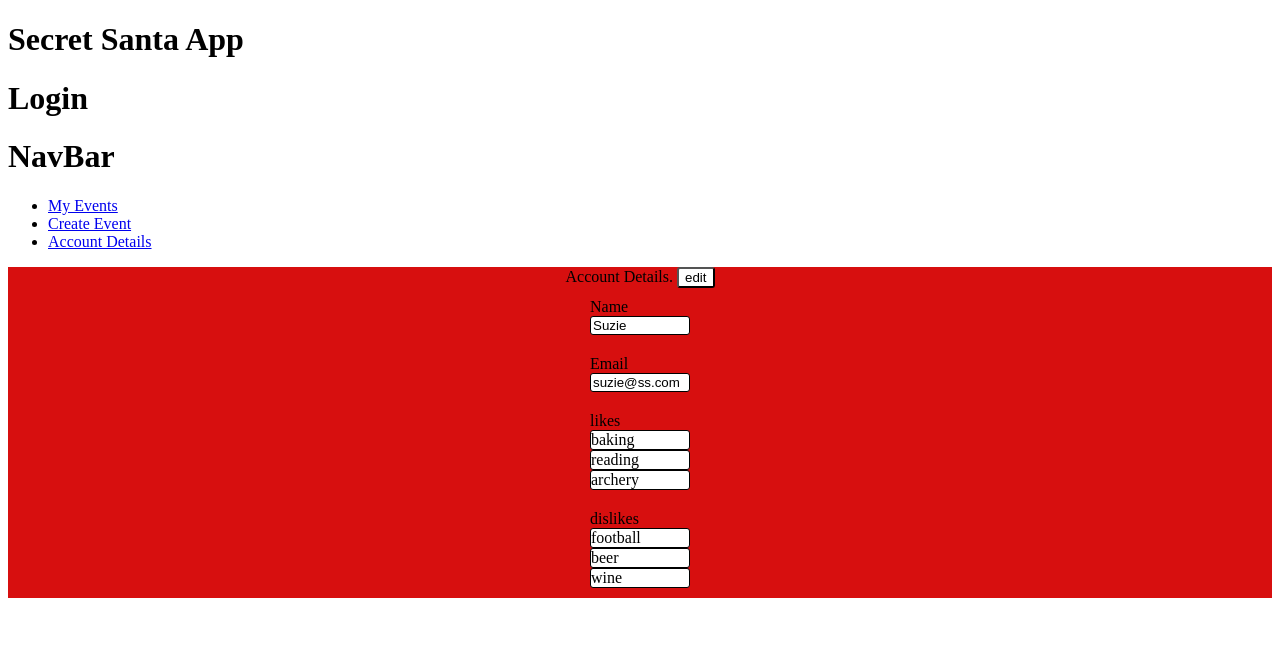
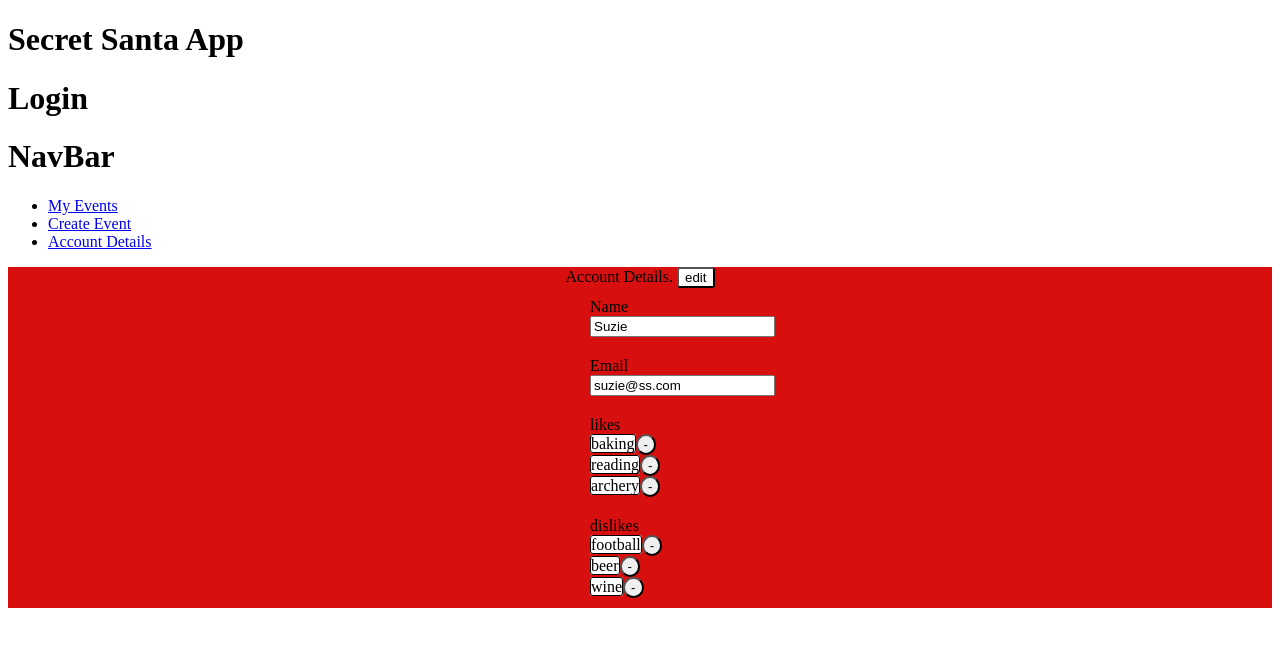
Before and after one commit to SuzBarnes/secret-santa, a React (Create React App) app: page /account-details in a window 1280 px wide. Both pictures are taken after a click on the button "edit". Shown: the top 646 px of the page. Built offline with nearby package versions, Linux system fonts and the light colour scheme.

Commit message:
delete button (not yet coded) is rendered next to each like/dislike  upon click of the edit button

```diff
--- a/src/components/AccountDetails.js
+++ b/src/components/AccountDetails.js
@@ -57,16 +57,26 @@ const AccountDetails = () => {
         <div className="field-card">
           <div className="field-tag">likes</div>
           {likesDislikes.likesDislikes.likes.split(", ").map((item) => (
-            <div key={item} className="field-value">
-              {item}
+            <div className="like-container" key={item}>
+              <div className="field-value">{item}</div>
+              {!notEditable && (
+                <button className="like-button" type="submit">
+                  -
+                </button>
+              )}
             </div>
           ))}
         </div>
         <div className="field-card">
           <div className="field-tag">dislikes </div>
           {likesDislikes.likesDislikes.dislikes.split(", ").map((item) => (
-            <div key={item} className="field-value">
-              {item}
+            <div className="like-container" key={item}>
+              <div className="field-value">{item}</div>
+              {!notEditable && (
+                <button className="like-button" type="submit">
+                  -
+                </button>
+              )}
             </div>
           ))}
         </div>
--- a/src/styles/accountdetails.scss
+++ b/src/styles/accountdetails.scss
@@ -25,14 +25,19 @@
                 display: block;
                 width: 100px;
             }
-            .field-value {
-                display: block;
-                background-color: white;
-                border: 1px solid black;
-                width: 100px;
-                border-radius: $border-radius;
+            .like-container {
+                .field-value {
+                    display: inline;
+                    background-color: white;
+                    border: 1px solid black;
+                    width: 100px;
+                    border-radius: $border-radius;
+                }
+                .like-button {
+                    display: inline;
+                    border-radius: 50%;
+                }
             }
         }
     }
-
 }
```
